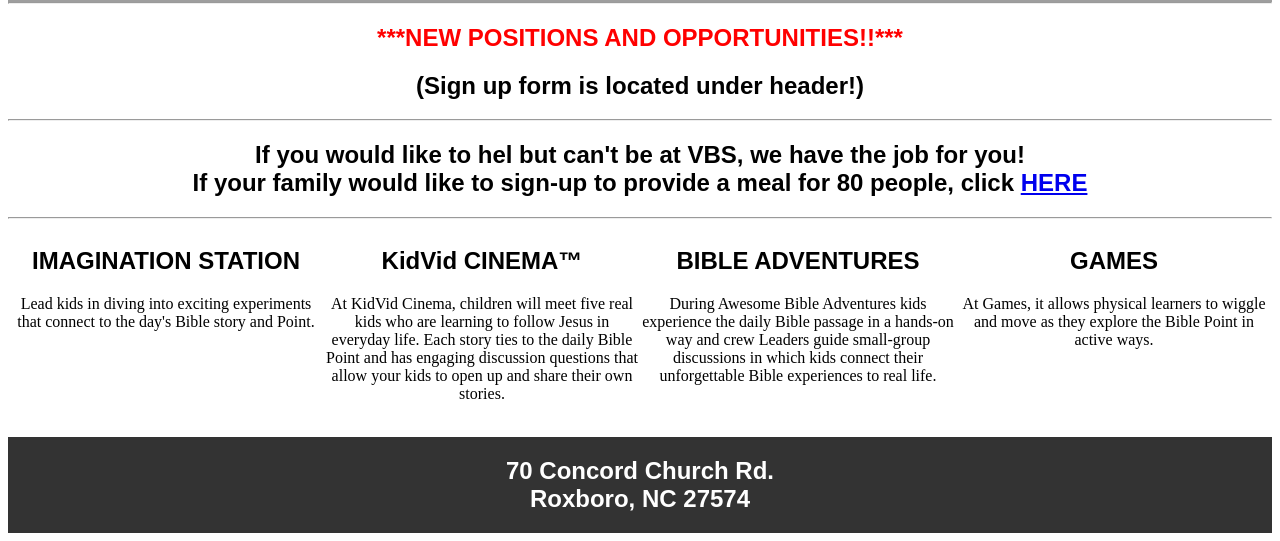
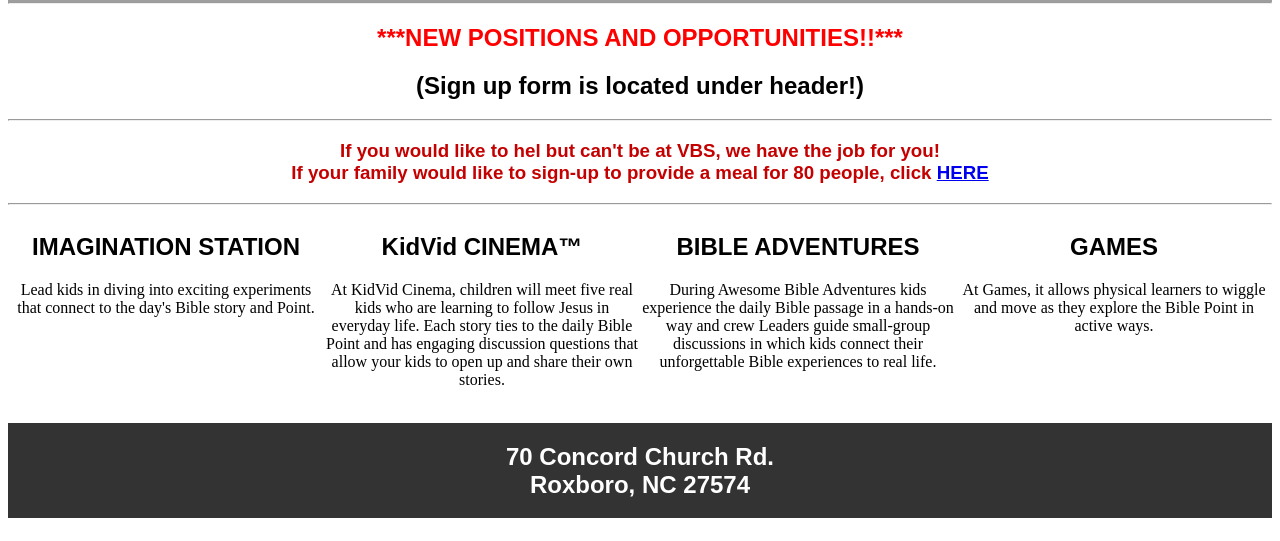
Before and after one commit to vbsisamazing/concordchurchvbs.com, a plain HTML site: page volunteer.html in a window 1280 px wide. Shown: the part 394-935 px from the top of the page. Drawn offline with Linux system fonts and the light colour scheme; a web font is replaced by a local one.

Commit message:
Update volunteer.html

```diff
--- a/volunteer.html
+++ b/volunteer.html
@@ -26,7 +26,7 @@
       <h2 style="color:red;">***NEW POSITIONS AND OPPORTUNITIES!!***</h2>
       <h2> (Sign up form is located under header!)</h2>
     <hr>
-    <h2>If you would like to hel but can't be at VBS, we have the job for you!<br> If your family would like to sign-up to provide a meal for 80 people, click <a href="https://docs.google.com/forms/d/e/1FAIpQLSd9VKMwpD3SQpgZEtvcdmETybcy-HUWlxQwmlkqzCV_JjX9iQ/viewform?usp=share_link" target="_blank">HERE</a></h2>
+    <h3>If you would like to hel but can't be at VBS, we have the job for you!<br> If your family would like to sign-up to provide a meal for 80 people, click <a href="https://docs.google.com/forms/d/e/1FAIpQLSd9VKMwpD3SQpgZEtvcdmETybcy-HUWlxQwmlkqzCV_JjX9iQ/viewform?usp=share_link" target="_blank">HERE</a></h3>
 <hr>
 <div class="row">
   <div class="columnh"> <center><h2>IMAGINATION STATION</h2><p>Lead kids in diving into exciting experiments that connect to the day's Bible story and Point.</p> <br><br><br><br><br></center></div>
```
